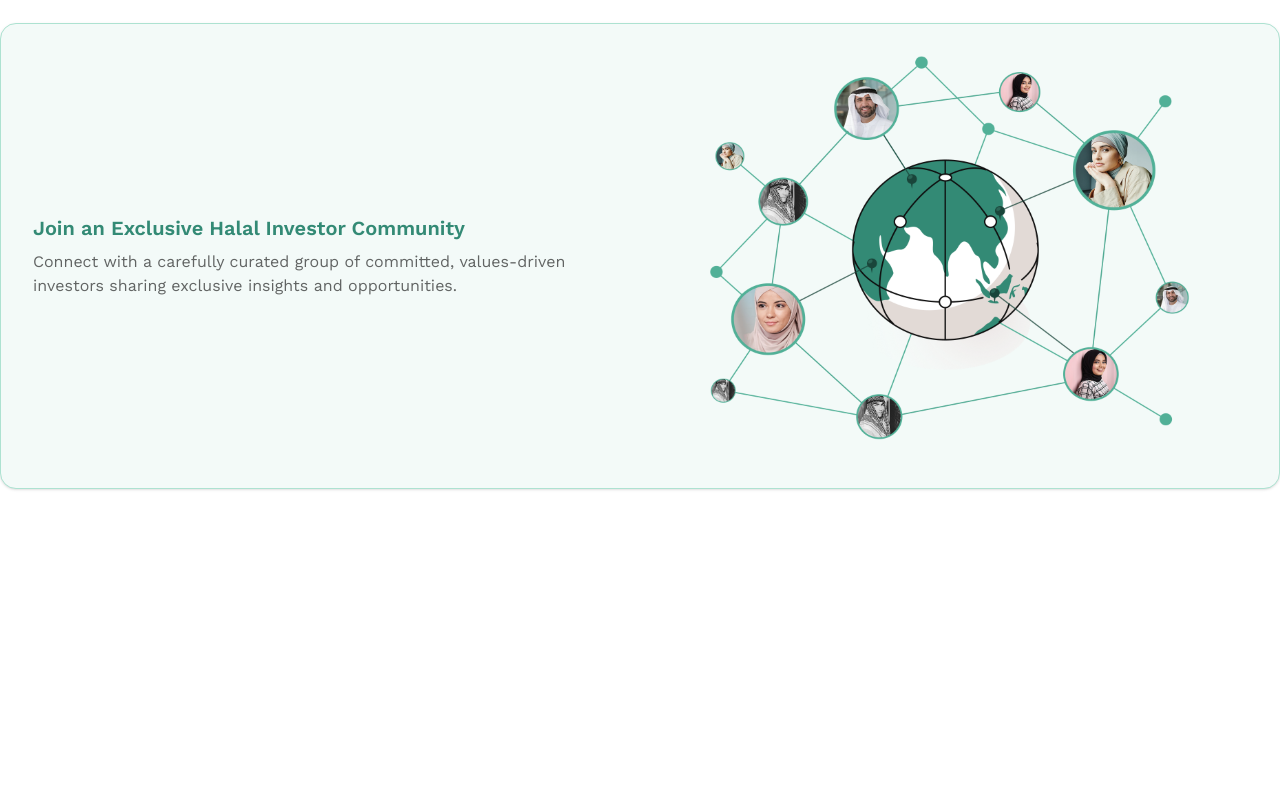
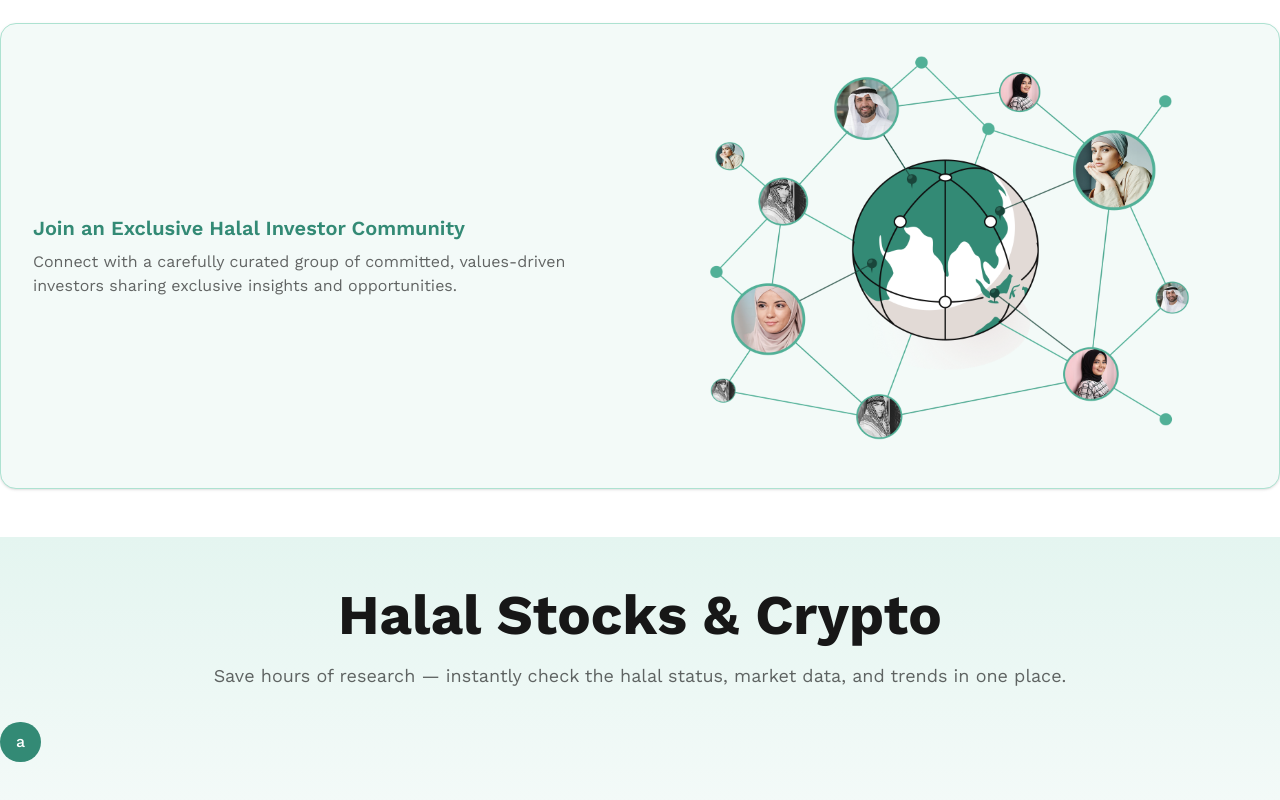
Before and after one commit to MuhammadAqibRafiq/testpif, a Next.js app: page / in a window 1280 px wide. Shown: the part 2731-3531 px from the top of the page. Before the commit the page ends 3268 px from the top, so only its background shows below. Built offline with nearby package versions, Linux system fonts and the light colour scheme.

Commit message:
stock & crypto section create

```diff
--- /dev/null
+++ b/src/app/Screens/StockCrypto/index.tsx
@@ -0,0 +1,26 @@
+import Button from '@/components/ui/Button/Button'
+import Typography from '@/components/ui/Typography'
+import React from 'react'
+
+const Index = () => {
+    return (
+        <div className="py-12 [background:linear-gradient(180deg,_#E4F5F0_0%,_#F3FAF8_97%)]">
+
+            <Typography variant="h2" color="primary" className="mb-4 md:w-1/2 mx-auto" align="center">
+                Halal Stocks & Crypto
+            </Typography>
+
+            <Typography variant="bodyLargeR" color="textSecondary" className="mb-8 md:w-2/3 mx-auto" align="center">
+                Save hours of research — instantly check the halal status, market data, and trends in one place.
+            </Typography>
+
+
+<Button variant="contained" color="primary" className="mx-auto">
+a
+{/* <SearchIcon /> */}
+</Button>
+        </div>
+    )
+}
+
+export default Index
--- a/src/app/page.tsx
+++ b/src/app/page.tsx
@@ -5,6 +5,7 @@ import { ThemeViewer } from './themeViewer';
 import Features from './Screens/Features';
 import  Intro  from './Screens/Intro';
 import InvestingProcess from './Screens/InvestingProcess';
+import StockCrypto from './Screens/StockCrypto';
 
 export default function Home() {
   return (
@@ -23,6 +24,10 @@ export default function Home() {
         <InvestingProcess />
       </section>
 
+      <section id="stockCrypto">
+        <StockCrypto />
+      </section>
+
     </>
 
   );
```
